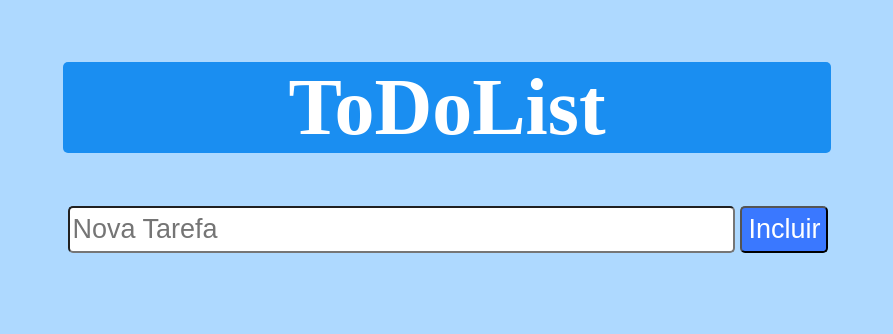
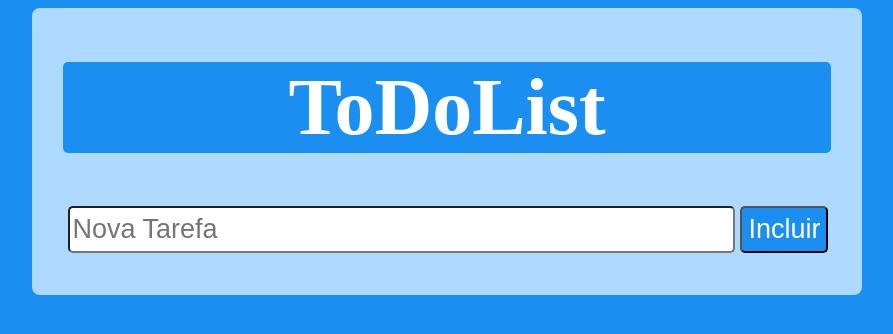
Before and after one commit to ewnsilva/Todo_List, a PHP site: page / in a window 1280 px wide. Shown: the top 334 px of the page, without its empty margins (193-1086 px from the left). Run offline with PHP 8.4, Linux system fonts and the light colour scheme; data that the repository does not hold is empty.

Commit message:
style: Alteração de cor do fundo e botões.

```diff
--- a/assets/app.css
+++ b/assets/app.css
@@ -4,17 +4,26 @@ body {
     align-items: center;
     flex-direction: column;
     font-family: Arial;
+    background-color: rgb(26 142 241);
+
+}
+
+.content {
     background-color: #aed9ff;
+    display: flex;
+    justify-content:space-between;
+    flex-direction: column;
+    align-items: center;
+    border-radius: 8px;
 }
 
 .title {
     background-color: rgb(26 142 241);
     color: white;
+    font-size: 40pt;
     text-align: center;
-    font-size: 40pt;
     font-family: 'Times New Roman';
-    align-items: center;
-    width: 320px;
+    width: 332px;
     border-radius: 5px;
 }
 
@@ -28,7 +37,7 @@ body {
 }
 
 .submitButton {
-    background-color: rgb(58, 120, 255);
+    background-color: rgb(26 142 241);
     text-align: center;
     color: white;
     font-size: 15pt;
@@ -47,13 +56,13 @@ body {
 .insertTask {
     font-size: 15pt;
     border-radius: 5px;
-    width: 230px;
+
     padding: 6px;
     padding-left: 3px;
 }
 
 a {
-    background-color: rgb(58, 120, 255);
+    background-color: rgb(26 142 241);
     text-align: center;
     color: white;
     font-size: 10pt;
--- a/index.php
+++ b/index.php
@@ -22,6 +22,8 @@ $appName = $_ENV['APP_NAME'];
 
 <body>
 
+    <div class="content">
+
         <header>
             <h1 class="title">ToDoList</h1>
         </header>
@@ -42,5 +44,6 @@ $appName = $_ENV['APP_NAME'];
                 </ul>
             </div>
 
+    </div>
 </body>
 </html>
```
Lines whose indentation alone changed are shown as unchanged.
